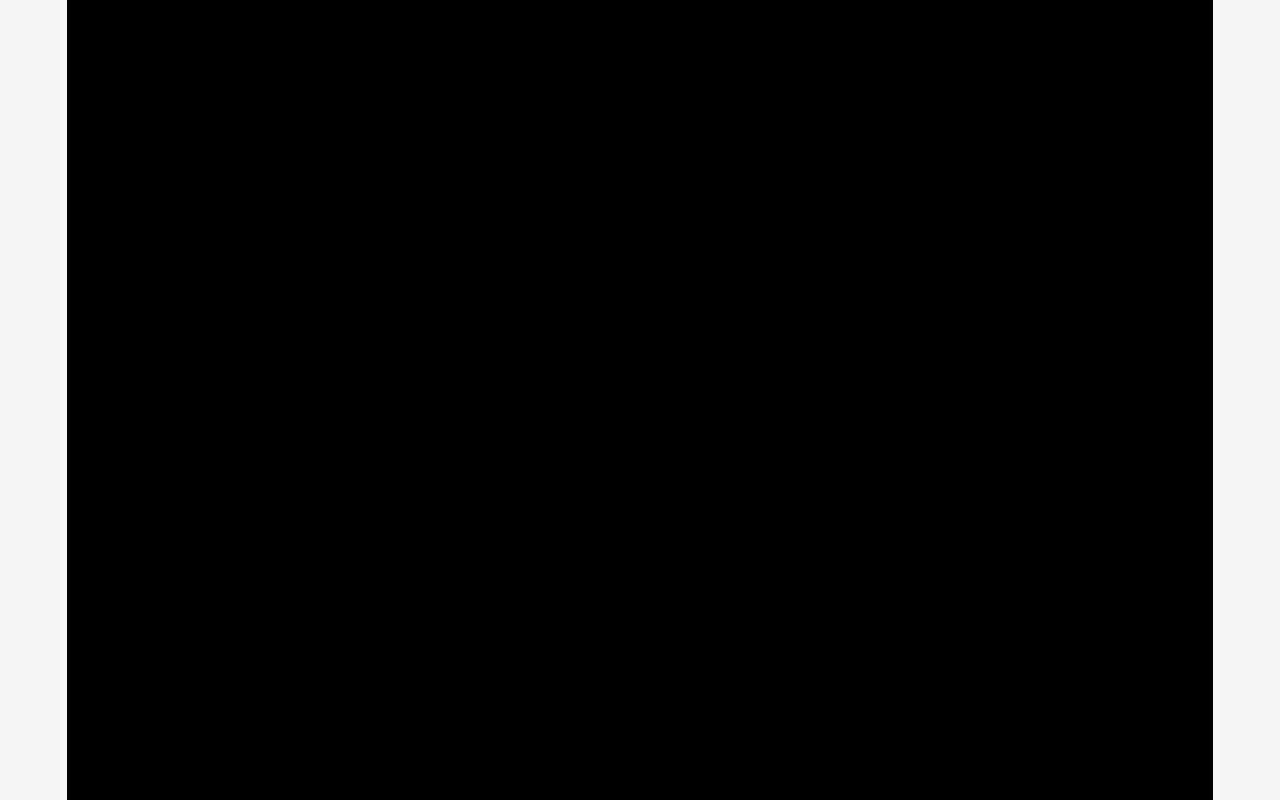
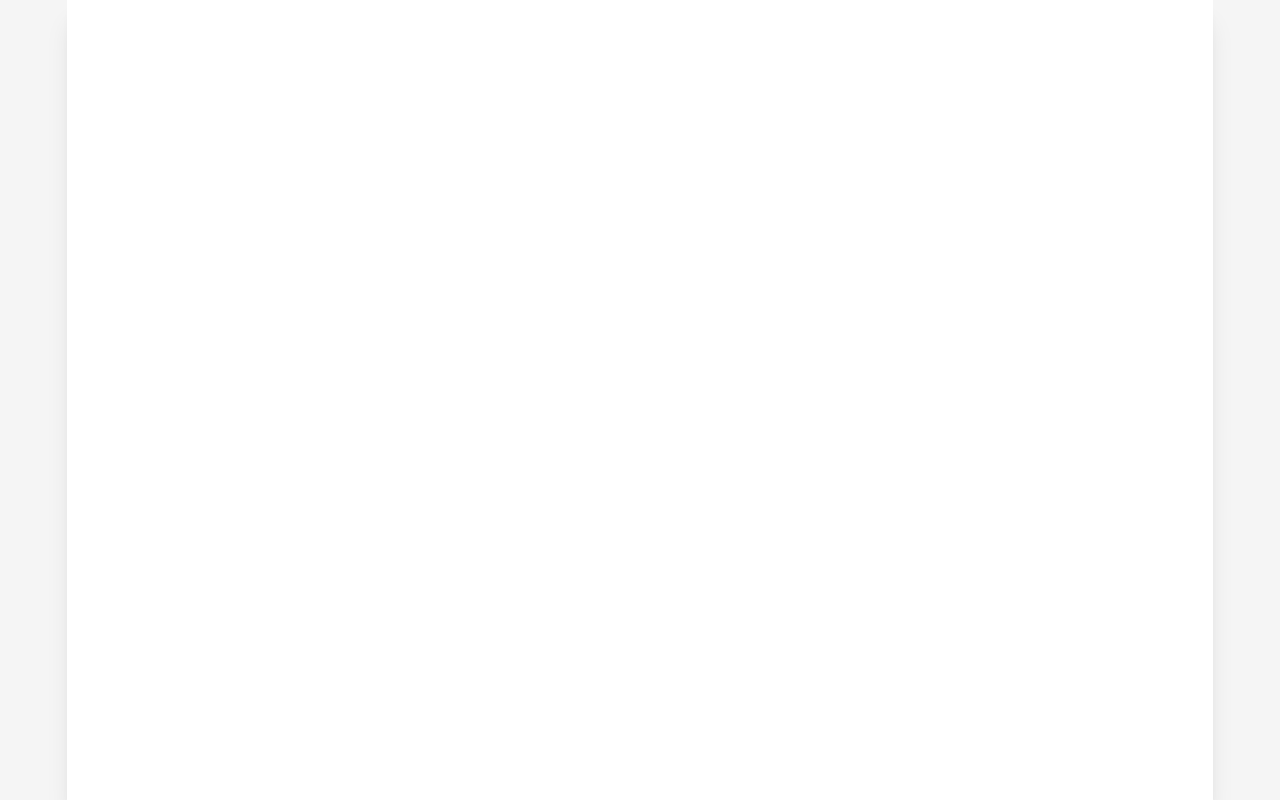
Before and after one commit to zGIKS/portfolio, a Next.js app: page / in a window 1280 px wide. Built offline with nearby package versions, Linux system fonts and the light colour scheme.

Commit message:
fix: update background color and add shadow to HomeCard component

```diff
--- a/src/components/home-card.tsx
+++ b/src/components/home-card.tsx
@@ -1,3 +1,3 @@
 export function HomeCard() {
-  return <div className="min-h-screen w-full bg-black md:max-w-[76.7350625rem]" />;
+  return <div className="min-h-screen w-full bg-white shadow-xl md:max-w-[76.7350625rem]" />;
 }
```
